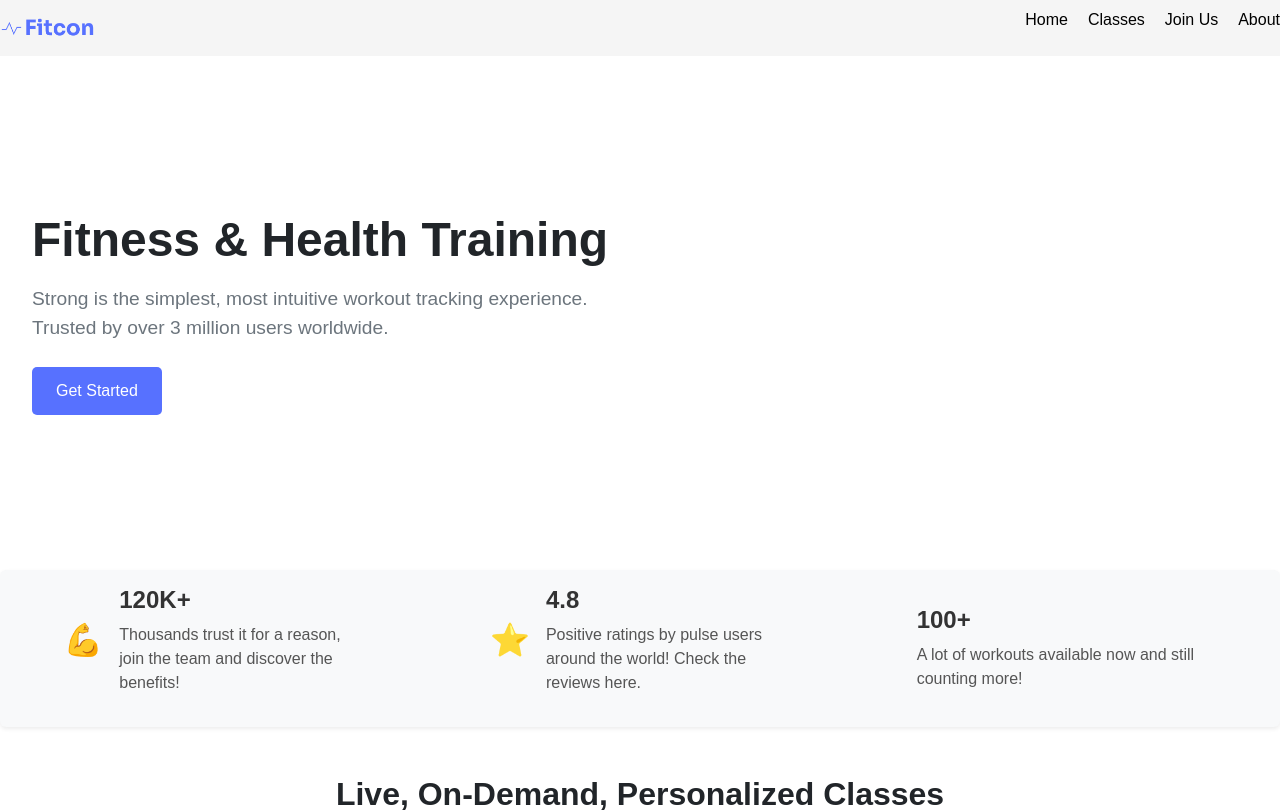
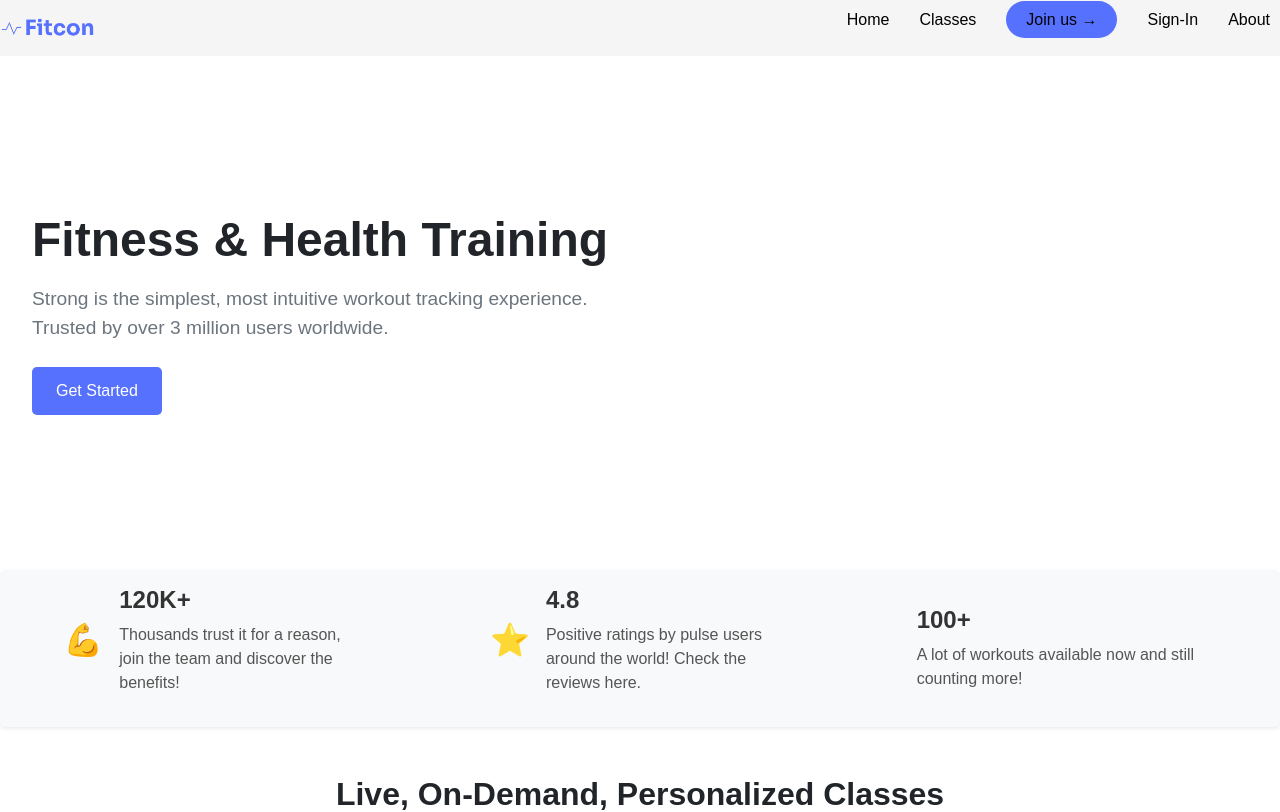
Before and after one commit to Titanantony/fitcon_app, a React (Create React App) app in the folder frontend/: page / in a window 1280 px wide. Shown: the top 812 px of the page. Built offline with nearby package versions, Linux system fonts and the light colour scheme.

Commit message:
Chore: Add a nav bar that appears on website disappers on login

```diff
--- a/frontend/src/Layout/RootLayout.css
+++ b/frontend/src/Layout/RootLayout.css
@@ -31,7 +31,7 @@
 }
 
 .nav-links a:hover {
-    color: #ff4500;
+    color: #5771ff;
 }
 
 .dropdown {
@@ -42,6 +42,37 @@
     display: none;
 }
 
+/* Join Us Button */
+.join {
+    font-size: 16px;
+    color: black;
+    background-color: transparent;
+    border: none;
+    cursor: pointer;
+    text-decoration: none;
+}
+
+/* Contact Us Button */
+.signup {
+    font-size: 16px;
+    color: white;
+    background-color: #5771ff;
+    /* Bright orange */
+    border: none;
+    border-radius: 50px;
+    padding: 10px 20px;
+    cursor: pointer;
+    text-decoration: none;
+}
+
+
+
+li {
+    list-style: none;
+    /* Remove bullet points */
+    display: inline-block;
+    margin-right: 10px;
+}
 
 /* Media query for smaller screens */
 @media (max-width: 588px) {
--- a/frontend/src/Layout/RootLayout.js
+++ b/frontend/src/Layout/RootLayout.js
@@ -1,14 +1,14 @@
 import React, { useState } from 'react';
-import { Outlet, Link } from 'react-router-dom'; // Assuming React Router
+import { Outlet, Link } from 'react-router-dom';
+import { useAuth } from '../AuthContext'; // Import AuthContext
 import './RootLayout.css';
 import logo from '../images/logo.png';
 
 const RootLayout = () => {
   const [menuOpen, setMenuOpen] = useState(false);
+  const { isAuthenticated, logout } = useAuth(); // Get auth state
 
-  const toggleMenu = () => {
-    setMenuOpen(!menuOpen);
-  };
+  const toggleMenu = () => setMenuOpen(!menuOpen);
 
   return (
     <div>
@@ -24,12 +24,26 @@ const RootLayout = () => {
         <ul className={`nav-links ${menuOpen ? 'show' : ''}`}>
           <li><Link to="/">Home</Link></li>
           <li><Link to="/classes">Classes</Link></li>
-          <li><Link to="/auth">Join Us</Link></li>
-          <li><Link to="/about">About</Link></li>
+          {isAuthenticated ? (
+            <>
+              <li><Link to="/dashboard">Dashboard</Link></li>
+              <li><button onClick={logout} className="logout-button">Logout</button></li>
+            </>
+          ) : (
+            <>
+  <li>
+    <Link to="/signUp" className="signup">Join us →</Link>
+  </li>
+  <li>
+    <Link to="/signIn" className="join">Sign-In</Link>
+  </li>
+</>
+          )}
+          <li><a href="#about">About</a></li>
         </ul>
       </nav>
       <main>
-        <Outlet /> {/* React Router will render child routes here */}
+        <Outlet /> {/* React Router renders child routes here */}
       </main>
     </div>
   );
```
